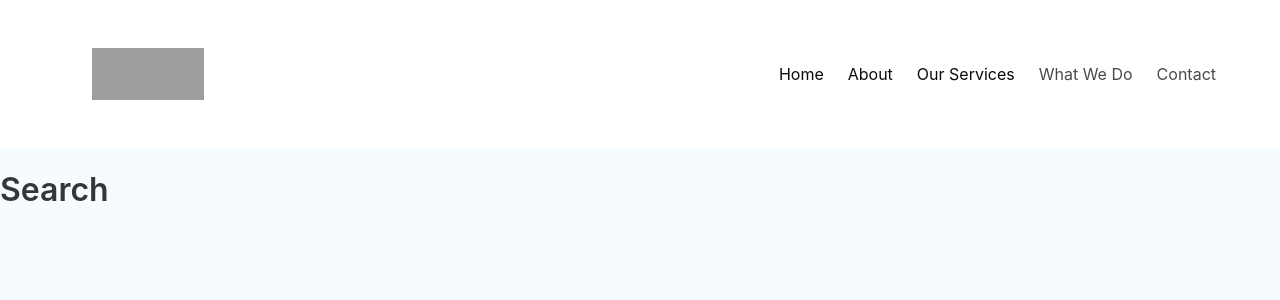
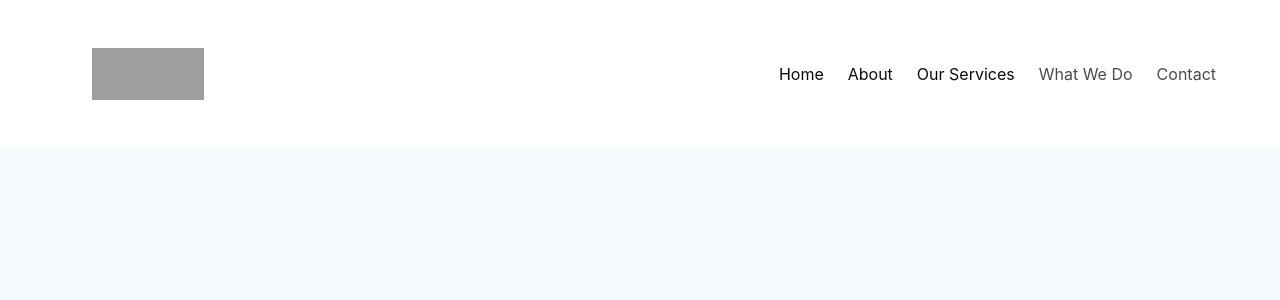
Before and after one commit to saybeeali/Original-GS-Contracting, a Django app: page /projects/ in a window 1280 px wide. Shown: the top 300 px of the page. Run offline with Django 4.2, Linux system fonts and the light colour scheme; data that the repository does not hold is empty; some libraries are stand-ins or nearby versions; grey boxes are pictures that could not be loaded.

Commit message:
removing header for search bar

```diff
--- a/main_app/templates/project_list.html
+++ b/main_app/templates/project_list.html
@@ -1,6 +1,6 @@
 {% extends 'base.html' %} {% block content %}
 
-<h1 class="title pt-5">{{header}}</h1>
+{% comment %} <h1 class="title pt-5">{{header}}</h1> {% endcomment %}
 
 {% comment %} <form class="mb-5" method="get">
   <div class="field has-addons">
```
